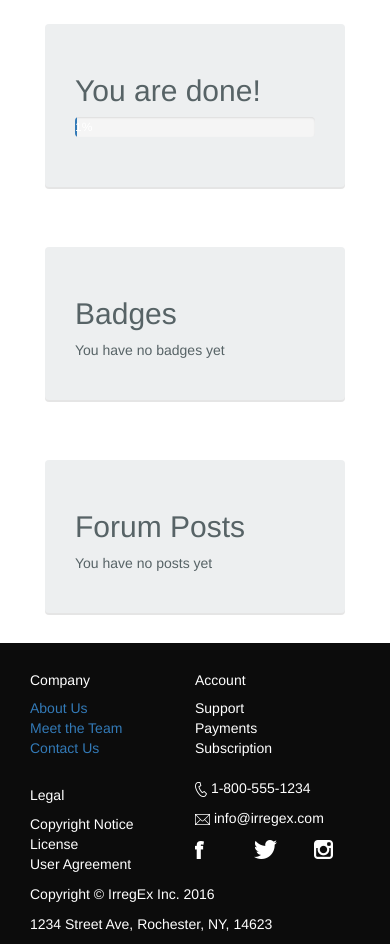
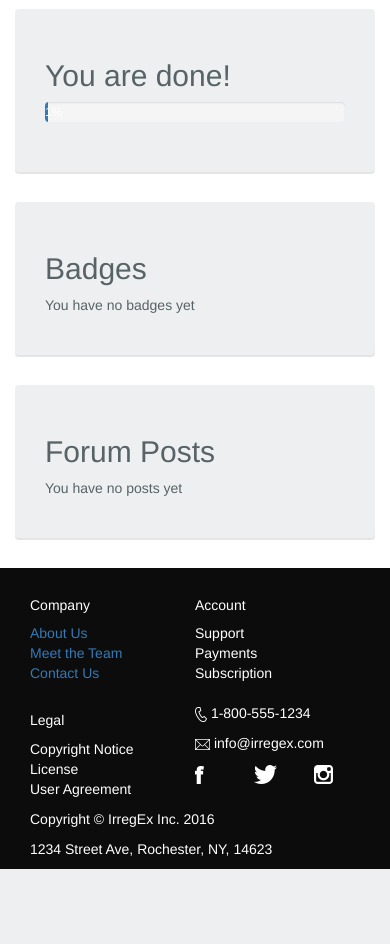
Before and after one commit to audiolion/WebII-Group-Project, a Django app: template Django_Files/home/templates/dashboard.html in a window 390 px wide. Shown: the part 61-1005 px from the top of the page. After the commit the page ends 930 px from the top, so only its background shows below. Run offline with Django 3.2, Linux system fonts and the light colour scheme; the template is opened without the code that fills it: most values are stand-ins (such as "Sample title", 1, 10 or a date in 2020); some libraries are stand-ins or nearby versions.

Commit message:
Fixed quick reference margin at phone width

```diff
--- a/Django_Files/home/static/base.css
+++ b/Django_Files/home/static/base.css
@@ -210,6 +210,12 @@ button, input[type="submit"] {
     color: rgb(87, 99, 102);
     margin: 30px;
     padding: 30px;
+}
+
+@media (max-width: 768px) {
+    .material-box {
+        margin: 15px 0;
+    }
 }
 
 /*
```
